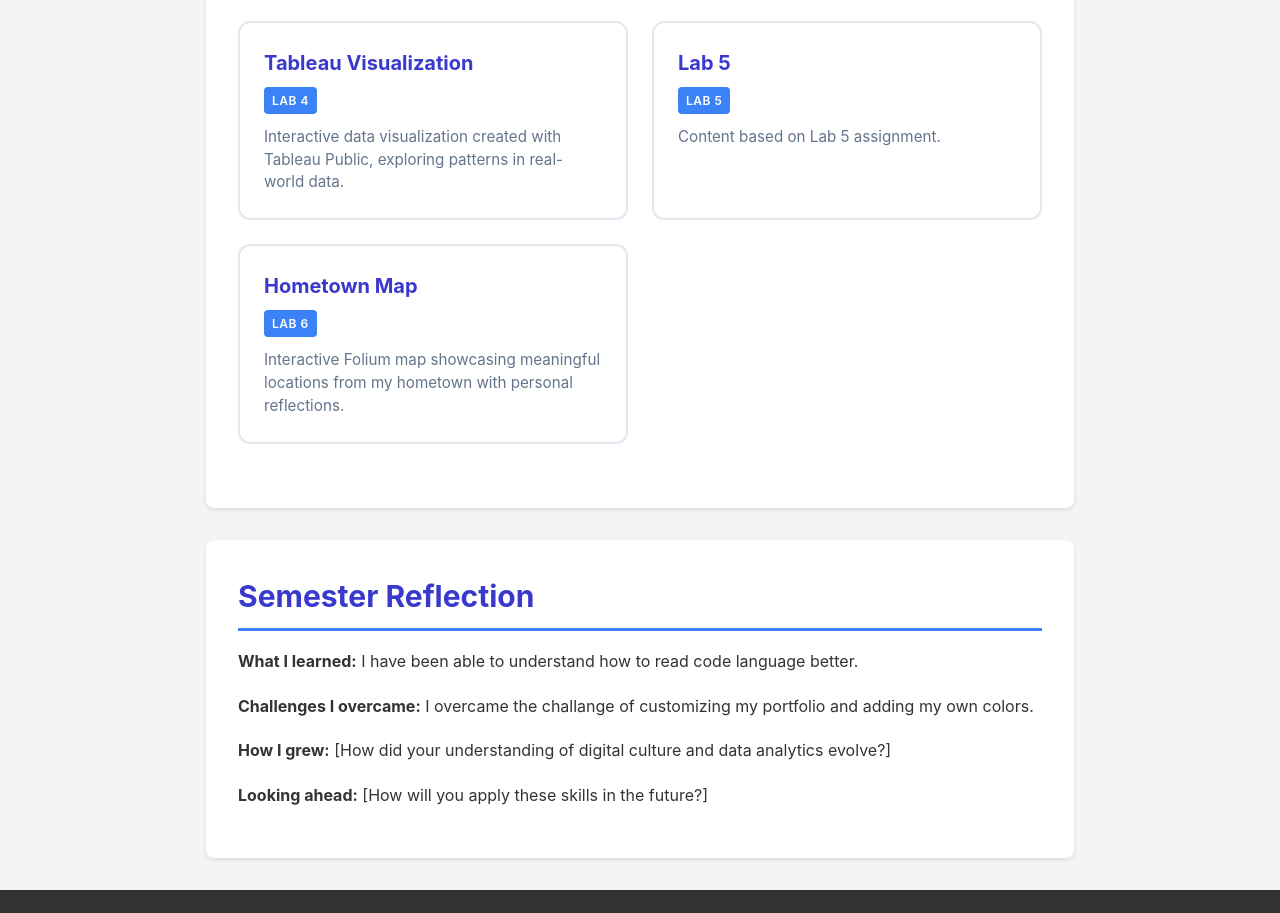
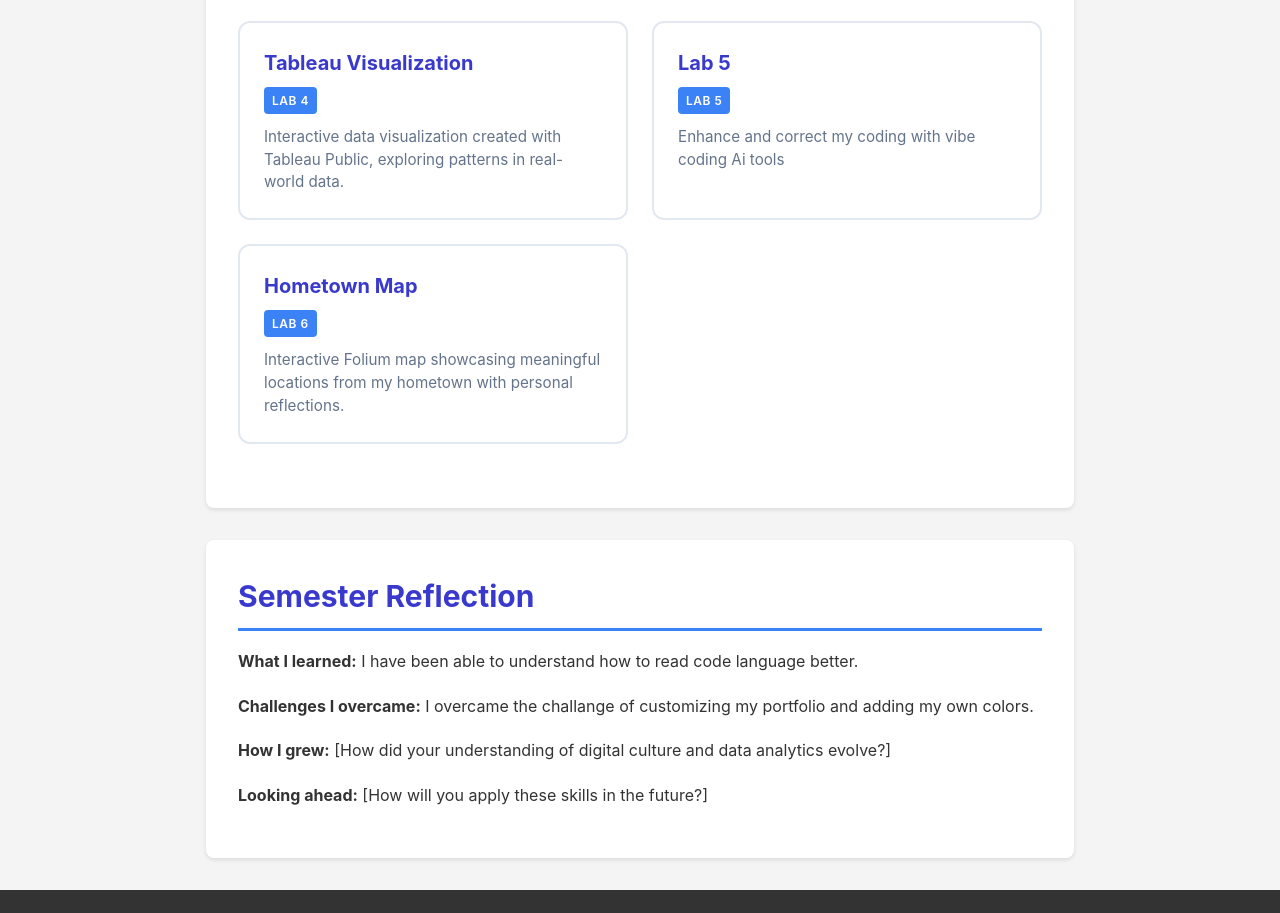
Before and after one commit to annmarierrose/dcda-portfolio, a plain HTML site: page index.html in a window 1280 px wide. Shown: the part 1528-2441 px from the top of the page. Drawn offline with Linux system fonts and the light colour scheme.

Commit message:
Complete

```diff
--- a/index.html
+++ b/index.html
@@ -85,7 +85,7 @@
                 <a href="lab05.html" class="portfolio-card">
                     <h3>Lab 5</h3>
                     <span class="lab-tag">Lab 5</span>
-                    <p>Content based on Lab 5 assignment.</p>
+                    <p>Enhance and correct my coding with vibe coding Ai tools</p>
                 </a>
 
                 <!-- Lab 6: Hometown Map -->
```
Also changed, not shown: lab05.html (+1 -1 lines).
